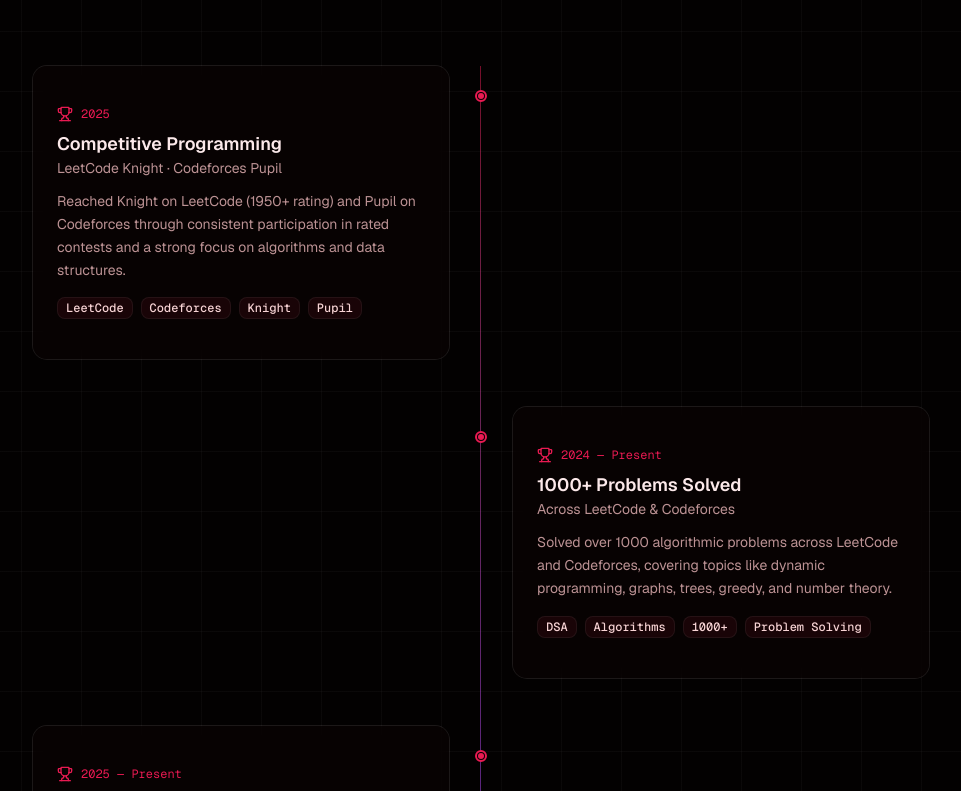
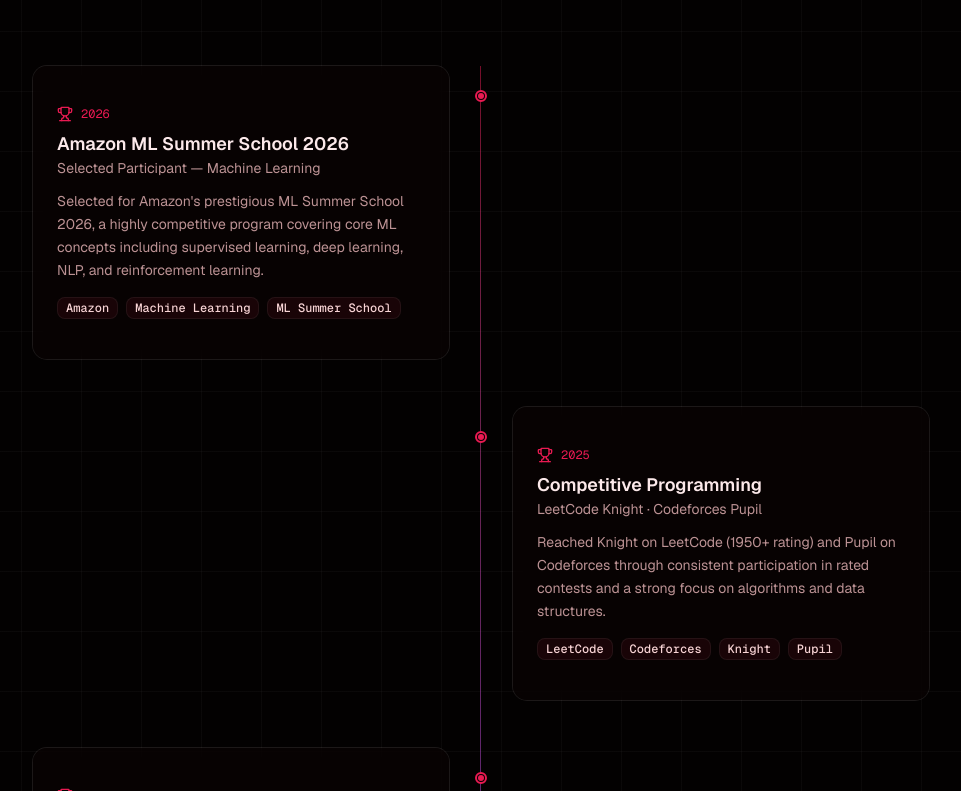
Before and after one commit to Kishan8548/portfolio, a Next.js app: page / in a window 1280 px wide. Shown: the part 5309-6100 px from the top of the page, without its empty margins (159-1120 px from the left). Built offline with nearby package versions, Linux system fonts and the light colour scheme.

Commit message:
Amazon mlss 2026 added in experience

```diff
--- a/src/data/experience.ts
+++ b/src/data/experience.ts
@@ -7,6 +7,14 @@
 }
 
 export const achievements: Achievement[] = [
+  {
+    title: "Amazon ML Summer School 2026",
+    subtitle: "Selected Participant — Machine Learning",
+    period: "2026",
+    description:
+      "Selected for Amazon's prestigious ML Summer School 2026, a highly competitive program covering core ML concepts including supervised learning, deep learning, NLP, and reinforcement learning.",
+    tags: ["Amazon", "Machine Learning", "ML Summer School"],
+  },
   {
     title: "Competitive Programming",
     subtitle: "LeetCode Knight · Codeforces Pupil",
```
